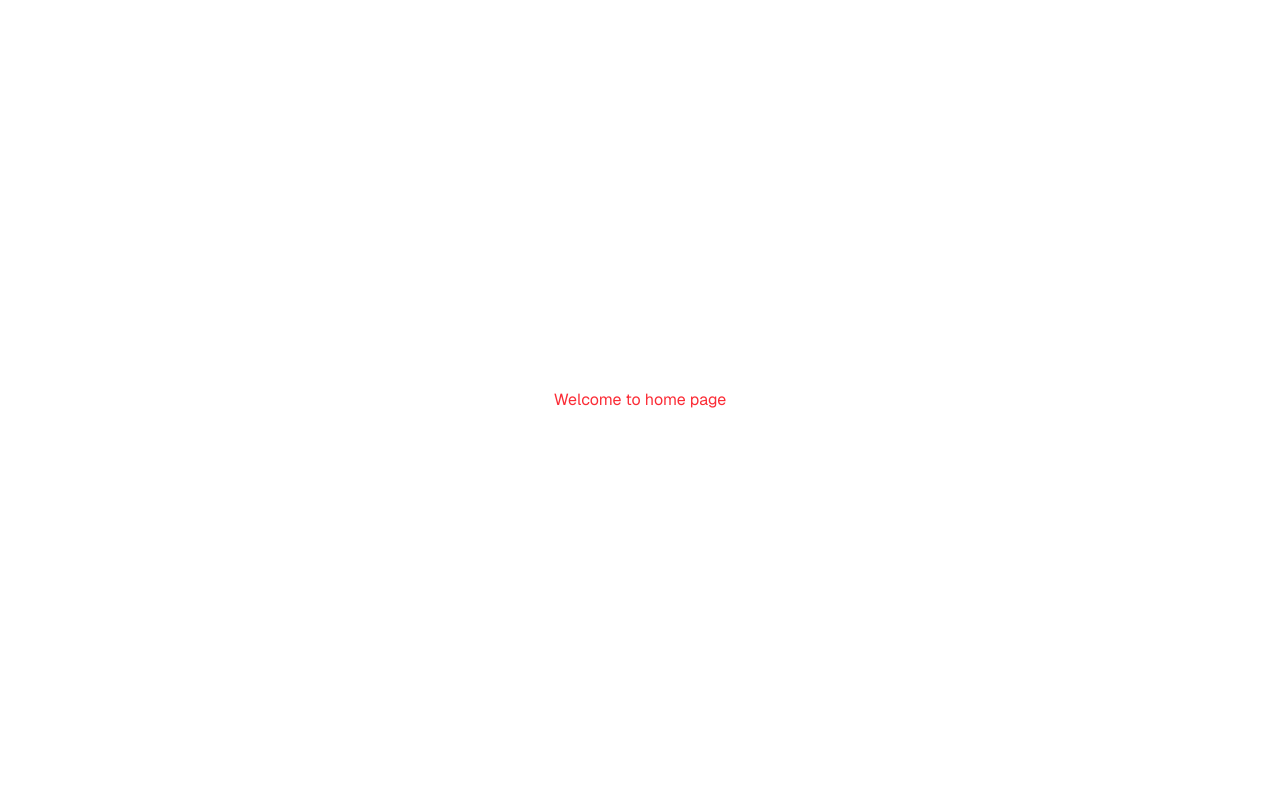
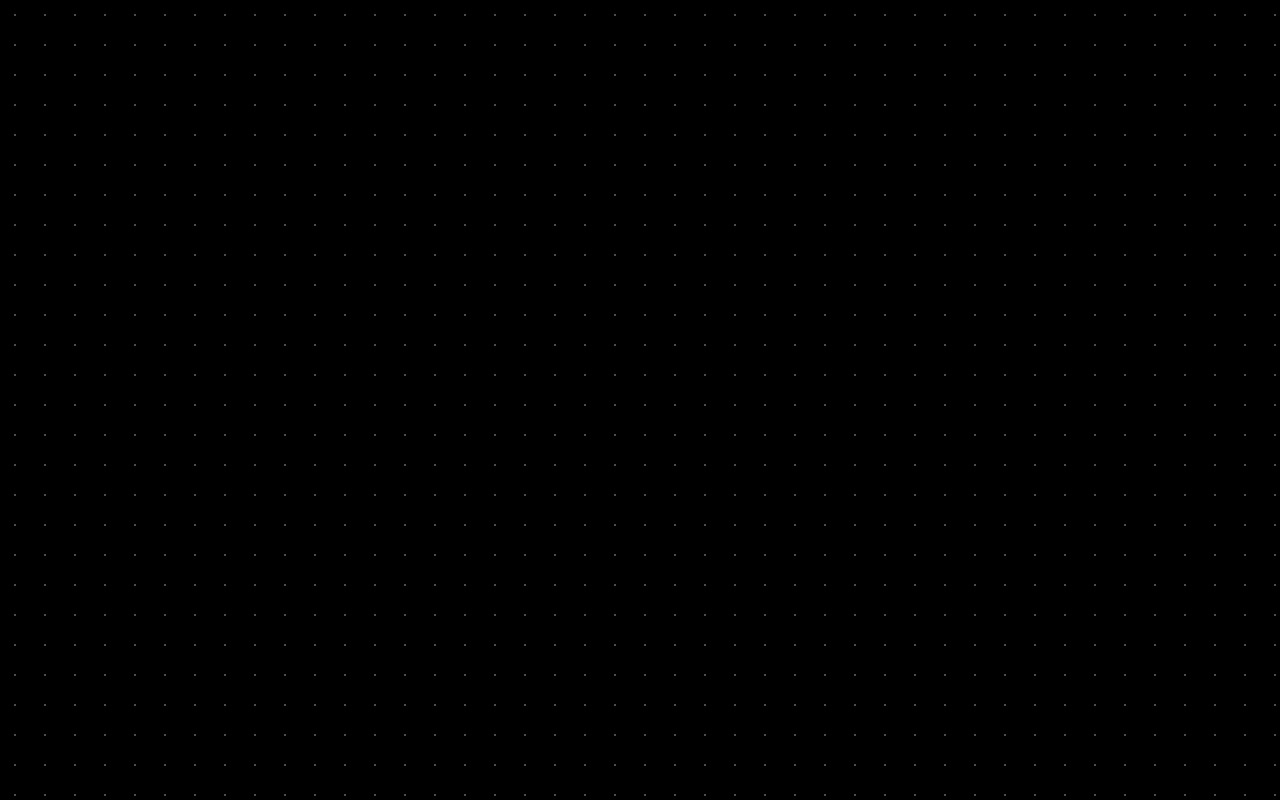
Before and after one commit to tsakib2000/Next-Portfolio, a Next.js app: page / in a window 1280 px wide. Built offline with nearby package versions, Linux system fonts and the light colour scheme.

Commit message:
added background

```diff
--- a/app/page.tsx
+++ b/app/page.tsx
@@ -1,11 +1,17 @@
-import Image from "next/image";
+import { NavMain } from "@/components/nav-main";
 import React from "react";
 
 export default function Home(): React.ReactElement {
   return (
-    <div className="flex min-h-screen items-center justify-center  font-sans ">
-<h1 className='text-red-500'>Welcome to home page
-</h1>
+    <div className="flex min-h-screen items-center justify-center bg-black font-sans ">
+       <div
+    className="absolute inset-0 opacity-50"
+    style={{
+      backgroundImage: ' radial-gradient(circle, rgb(151 151 151) 1px, transparent 1px)',
+      backgroundSize: '30px 30px'
+    }}
+  />
+
     </div>
   );
 };
```
Also changed, not shown: 1 other file (tests, documents, lock files or other folders).
